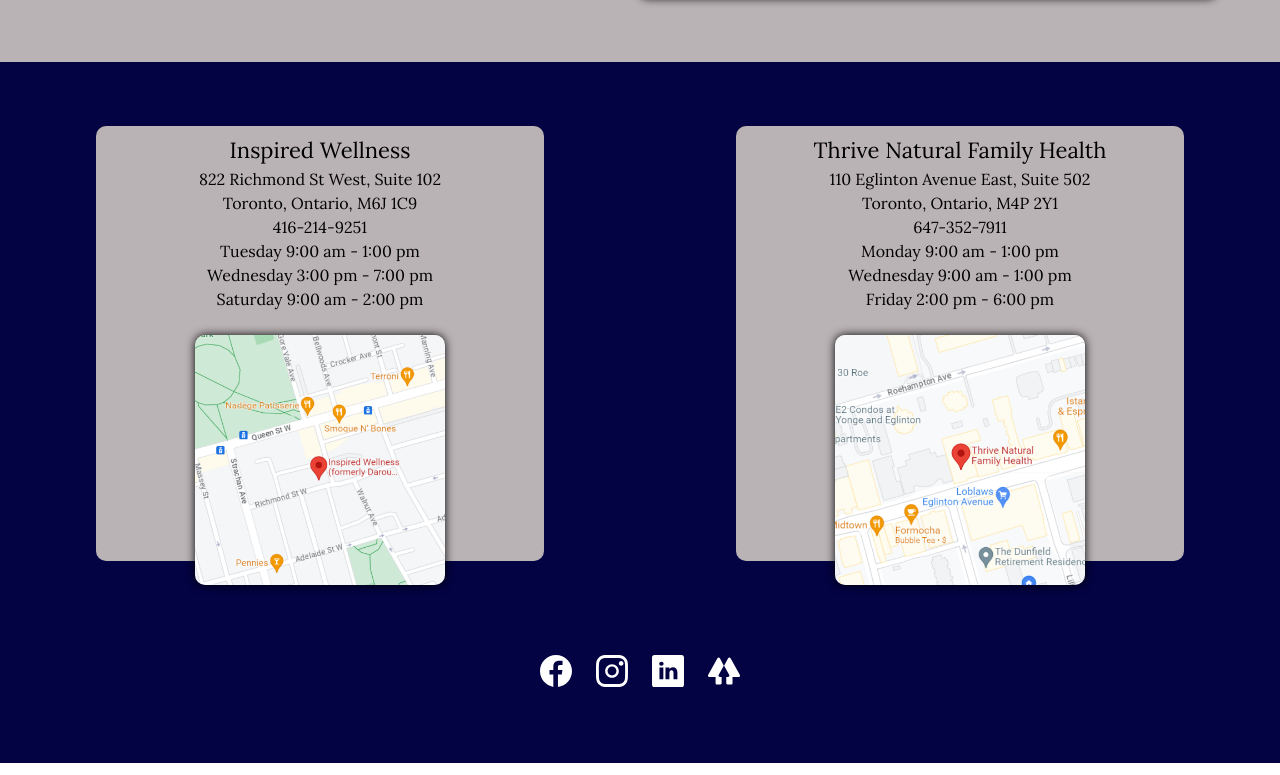
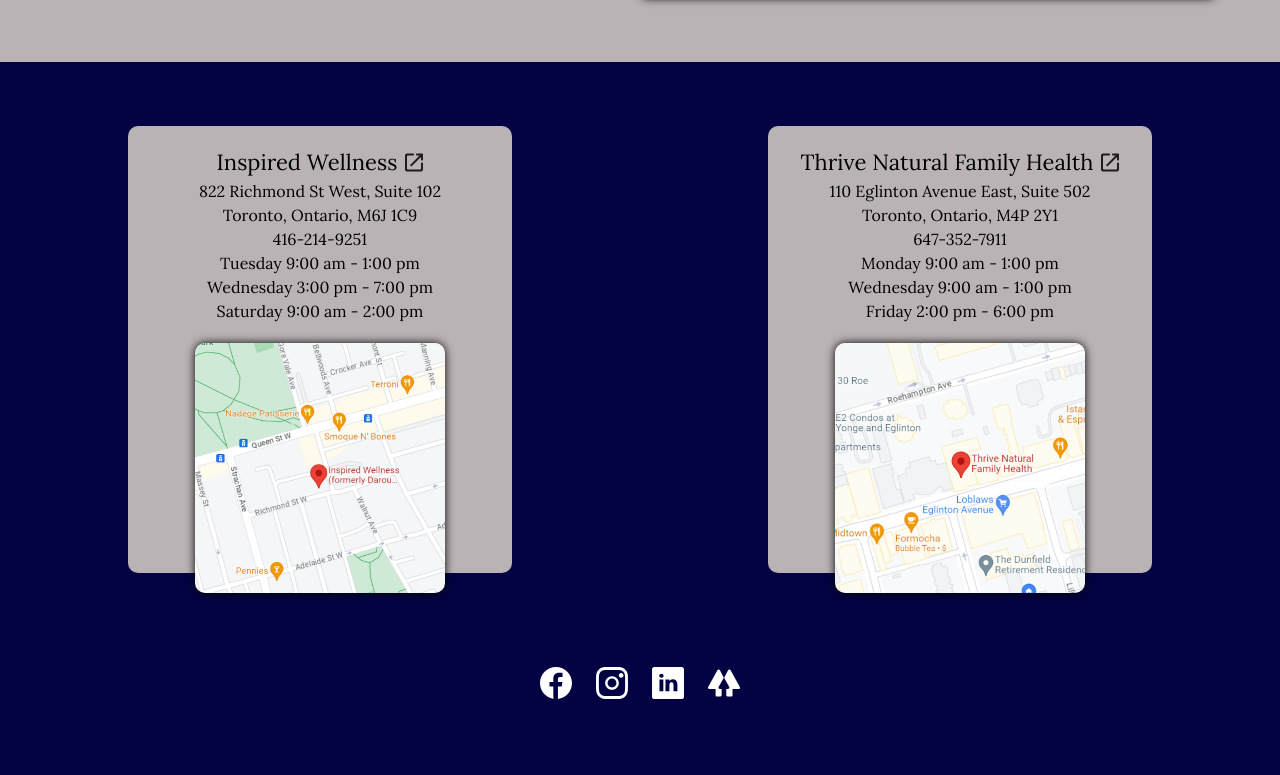
Before and after one commit to matthew-njd/dr_ishani_patel, a React (Vite) app: page / in a window 1280 px wide. Shown: the part 4520-5295 px from the top of the page. Built offline with nearby package versions, Linux system fonts and the light colour scheme.

Commit message:
new tab icon and link

```diff
--- a/src/assets/index.js
+++ b/src/assets/index.js
@@ -21,6 +21,7 @@
 import test from "../assets/test.svg";
 import supp from "../assets/supp.svg";
 
+import tab from "../assets/tab.svg";
 import inspired from "../assets/inspired.png";
 import thrive from "../assets/thrive.png";
 
@@ -49,6 +50,7 @@
   homeo,
   test,
   supp,
+  tab,
   inspired,
   thrive,
   facebook,
--- a/src/components/Footer.jsx
+++ b/src/components/Footer.jsx
@@ -1,4 +1,4 @@
-import { facebook, instagram, linkedin, linktree } from "../assets";
+import { tab, facebook, instagram, linkedin, linktree } from "../assets";
 import { clinics } from "../constants";
 import styles from "../style";
 
@@ -14,10 +14,16 @@
   maps,
   img,
 }) => (
-  <div className="bg-primary mx-[6rem] pt-2 rounded-[10px]">
+  <div className="bg-primary mx-[8rem] pt-5 rounded-[10px]">
     <div className="flex flex-col justify-center items-center">
-      <a href={book}>
+      <a
+        className="flex flex-row"
+        title="Book here."
+        href={book}
+        target="_blank"
+      >
         <h4 className="font-regular font-normal text-[22px]">{title}</h4>
+        <img src={tab} alt="freeicon" className="ml-2" />
       </a>
       <p className="font-regular font-normal text-[16px]">{address}</p>
       <p className="font-regular font-normal text-[16px]">{location}</p>
@@ -35,7 +41,7 @@
         <img
           src={img}
           alt="maps"
-          className="mt-6 w-[100%] h-[100%] rounded-[10px] box-shadow-full"
+          className="mt-5 w-[100%] h-[100%] rounded-[10px] box-shadow-full"
         />
       </a>
     </div>
--- a/src/components/Navbar.jsx
+++ b/src/components/Navbar.jsx
@@ -14,7 +14,7 @@
         {navLinks.map((nav, index) => (
           <li
             key={nav.id}
-            className={`relative font-regular font-normal cursor-pointer text-[22px] nav-text ${
+            className={`relative font-regular font-normal cursor-pointer text-[22px] underLine ${
               index === navLinks.length - 1 ? "mr-0" : "mr-10"
             }`}
           >
--- a/src/index.css
+++ b/src/index.css
@@ -55,6 +55,10 @@
   animation-fill-mode: forwards;
 }
 
+.underLine:hover {
+  text-decoration: underline;
+}
+
 .nav-text:hover {
   border-bottom: 3px solid #d1e0e0;
 }
```
Also changed, not shown: src/assets/tab.svg (added).
